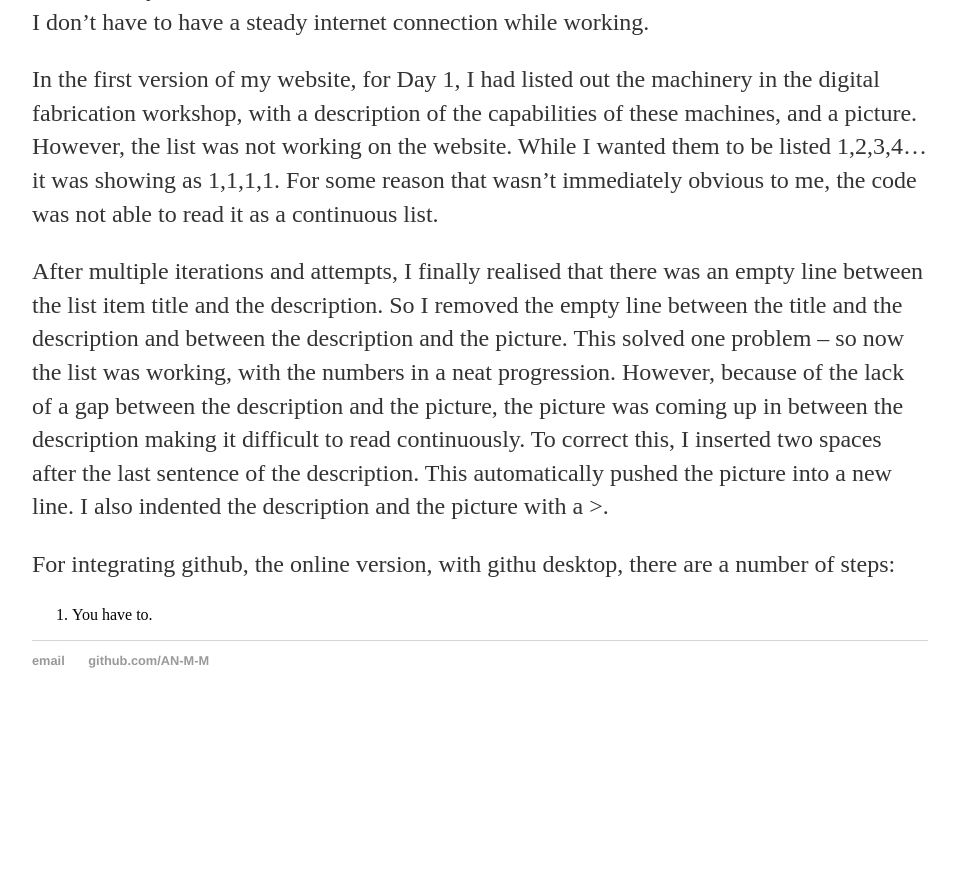
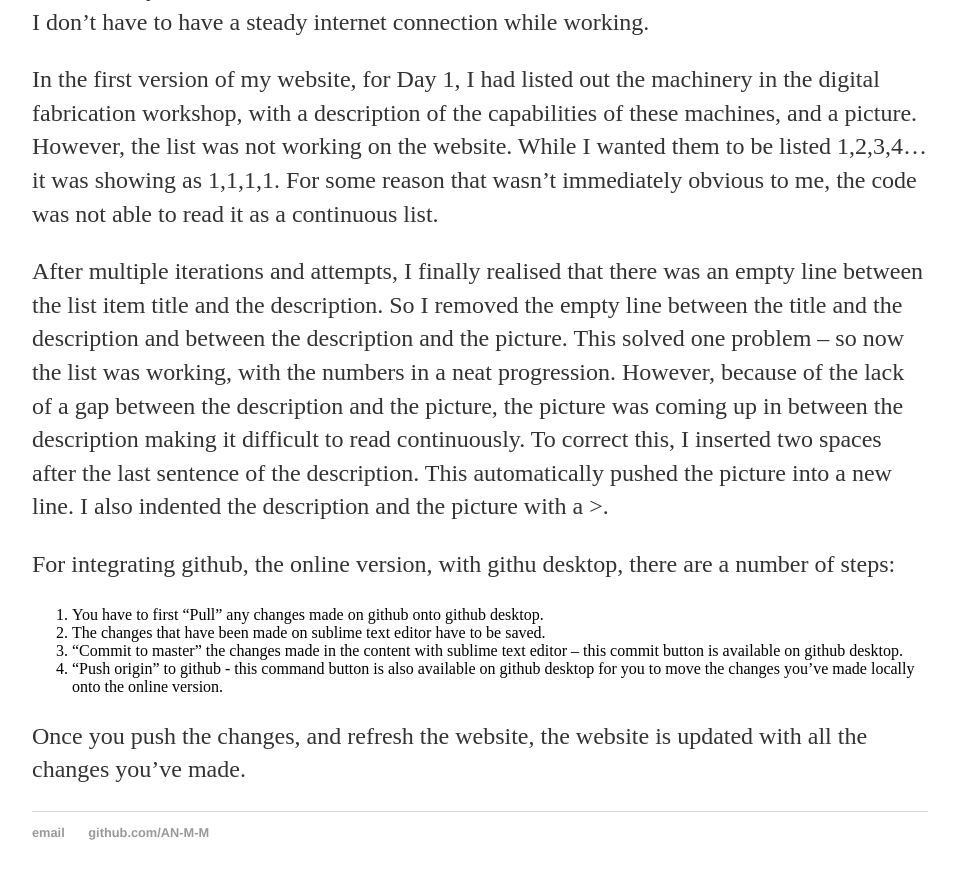
Before and after one commit to AN-M-M/AN-M-M.github.io, a Jekyll site: the page built from _posts/2019-10-25-Week-2-Project-Management.md, in a window 1280 px wide and 900 px high, scrolled down 1853 px. Shown: the top 879 px of the window, without its empty margins (160-1116 px from the left). Built offline with Jekyll 4.4.1, drawn with Linux system fonts in a browser that asks for light colours; before the commit the page ends 2581 px from its top, so only the background shows below that.

Commit message:
Update 2019-10-25-Week-2-Project-Management.md

```diff
--- a/_posts/2019-10-25-Week-2-Project-Management.md
+++ b/_posts/2019-10-25-Week-2-Project-Management.md
@@ -44,4 +44,9 @@ In the first version of my website, for Day 1, I had listed out the machinery in
 After multiple iterations and attempts, I finally realised that there was an empty line between the list item title and the description. So I removed the empty line between the title and the description and between the description and the picture. This solved one problem -- so now the list was working, with the numbers in a neat progression. However, because of the lack of a gap between the description and the picture, the picture was coming up in between the description making it difficult to read continuously. To correct this, I inserted two spaces after the last sentence of the description. This automatically pushed the picture into a new line. I also indented the description and the picture with a >.
 
 For integrating github, the online version, with githu desktop, there are a number of steps:
-1. You have to.
+1. You have to first "Pull" any changes made on github onto github desktop.
+2. The changes that have been made on sublime text editor have to be saved.
+3. "Commit to master" the changes made in the content with sublime text editor -- this commit button is available on github desktop.
+4. "Push origin" to github - this command button is also available on github desktop for you to move the changes you've made locally onto the online version.
+
+Once you push the changes, and refresh the website, the website is updated with all the changes you've made.
```
